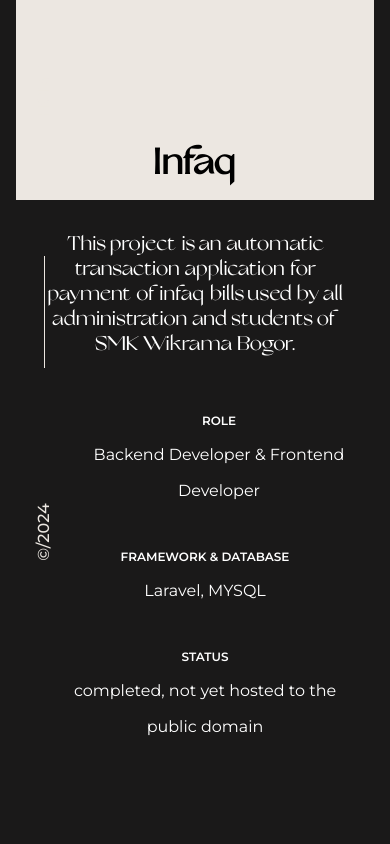
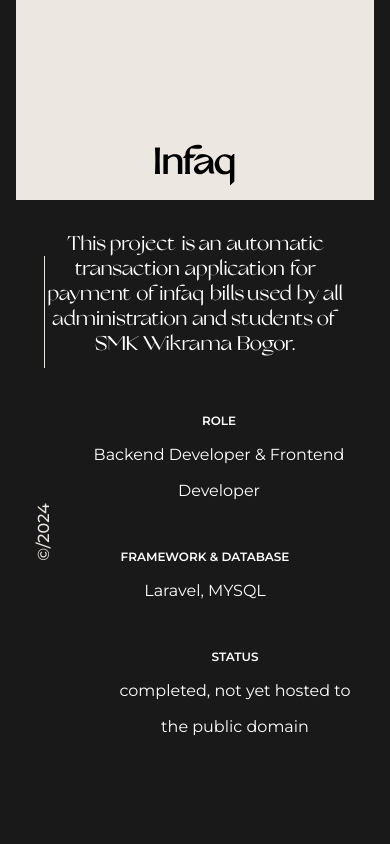
Before and after one commit to gloeserin/portfolio-erina, a React (Vite) app: page /Infaq in a window 390 px wide. Shown: the top 844 px of the page. Built offline with nearby package versions, Linux system fonts and the light colour scheme.

Commit message:
third  commit

```diff
--- a/src/pages/Infaq.jsx
+++ b/src/pages/Infaq.jsx
@@ -70,7 +70,7 @@ const Infaq = () => {
                                     <div className='text-white pt-6 pb-2 font-montserrat text-xs font-semibold text-center md:text-left'>FRAMEWORK & DATABASE</div>
                                     <p className='max-w-full ml-auto mr-auto sm:ml-0 sm:mr-0 text-white font-montserrat text-base font-normal leading-9 text-center md:text-left'>Laravel, MYSQL</p>
                                 </div>
-                                <div className='w-full sm:w-1/3 md:w-auto max-md:ml-5 ml-20'>
+                                <div className='w-full sm:w-1/3 md:w-auto max-md:ml-20 ml-20'>
                                     <div className='text-white pt-6 pb-2 font-montserrat text-xs font-semibold text-center md:text-left'>STATUS</div>
                                     <p className='max-w-full ml-auto mr-auto sm:ml-0 sm:mr-0 text-white font-montserrat text-base font-normal leading-9 text-center md:text-left'>completed, not yet hosted to the public domain</p>
                                 </div>
```
